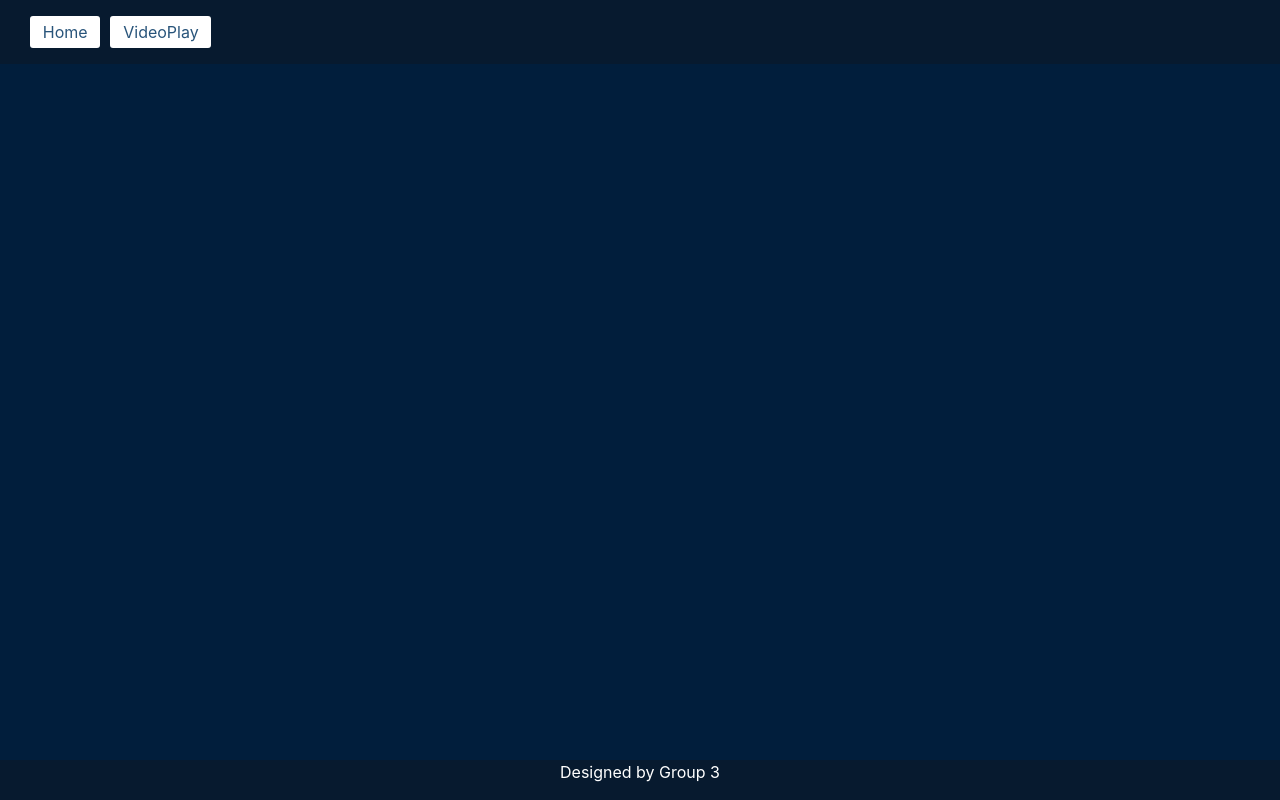
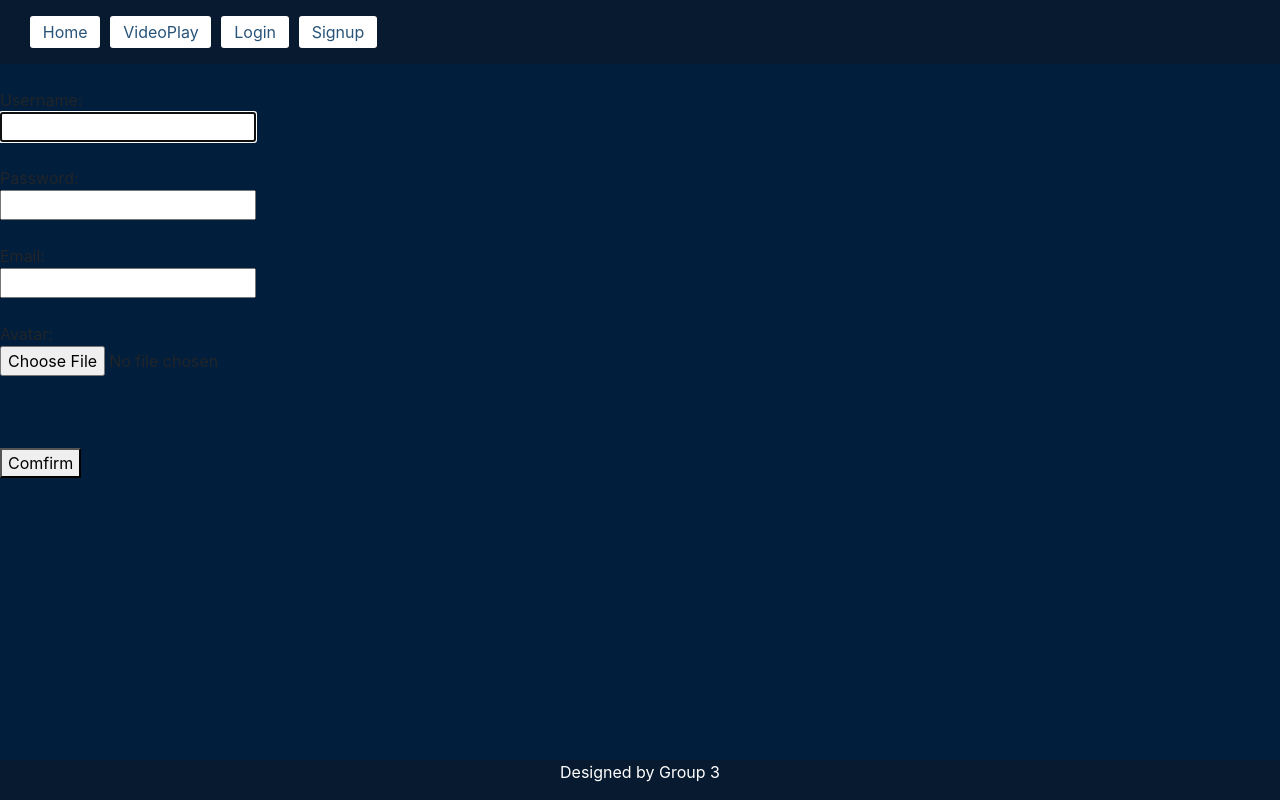
Before and after one commit to linyue1233/554-final-project, a React (Create React App) app in the folder client/: page /signup in a window 1280 px wide. Built offline with nearby package versions, Linux system fonts and the light colour scheme.

Commit message:
Signup and login pages

```diff
--- a/client/src/App.js
+++ b/client/src/App.js
@@ -8,6 +8,8 @@ import AllVideo from './components/AllVideo';
 import Home from './components/homePage/Home';
 import VideoPlay from './components/videoPlay/VideoPlay';
 import User from './components/User';
+import SignupPage from './components/SignupPage';
+import LoginPage from './components/LoginPage';
 
 async function postAvatar({ image, description }) {
     const formData = new FormData();
@@ -32,6 +34,11 @@ function App() {
                         <NavLink className="navlink" to="/videoPlay">
                             VideoPlay
                         </NavLink>
+                        <NavLink className="navlink" to="/login">
+                            Login</NavLink>
+                        <NavLink className="navlink" to="/signup">
+                            Signup
+                        </NavLink>
                     </nav>
                 </header>
                 <br />
@@ -40,6 +47,8 @@ function App() {
                         <Route index path="/" element={<Home />} />
                         <Route index path="/videoPlay" element={<VideoPlay />}/>
                         <Route path="/users/:id" element={<User />} />
+                        <Route path="/signup" element={<SignupPage/>}/>
+                        <Route path="/login" element={<LoginPage/>}/>
                         <Route
                             path="/videos/getAllVideosByTag/:tag"
                             element={<AllVideo />}
--- /dev/null
+++ b/client/src/components/LoginPage.js
@@ -0,0 +1,83 @@
+import axios, { Axios } from 'axios';
+import React from 'react';
+import '../App.css';
+
+function LoginPage(){
+    let email;
+    let password;
+    let body;
+
+    const handleSubmit = async(e)=>{
+        e.preventDefault();
+
+        try {
+            await axios({
+                method: 'POST',
+                url: '/users/login',
+                data: {
+                    email: email.value,
+                    password: password.value
+                }
+            });
+            window.location.href = '/';
+        } catch (e) {
+            alert("Either email or password is wrong");
+        }
+
+
+
+    }
+
+    body = (
+        <form className='form' id='create_user' onSubmit={handleSubmit}>
+
+            <div className='form-group'>
+                <label>
+                Email:
+                    <br/>
+                    <input
+                        ref={(node)=>{
+                            email = node;
+                        }}
+                    required
+
+                    />
+                </label>
+            </div>
+            <br/>
+
+            <div className='form-group'>
+                <label>
+                Password:
+                    <br/>
+                    <input type="password"
+                        ref={(node)=>{
+                            password = node;
+                        }}
+                    required
+
+                    />
+                </label>
+            </div>
+            <br/>
+
+
+            <br/>
+            <br/>
+            <br/>
+            <button className='button' type='submit'>
+                Comfirm
+            </button>
+        </form>
+    );
+
+    return(
+        <div>
+            {body}
+        </div>
+    );
+
+}
+
+
+export default  LoginPage;
--- a/client/src/components/SignupPage.js
+++ b/client/src/components/SignupPage.js
@@ -1,5 +1,6 @@
+import axios, { Axios } from 'axios';
 import React from 'react';
-
+import '../App.css';
 
 //username, email, password, avatar
 function SignupPage(){
@@ -8,16 +9,49 @@ function SignupPage(){
     let email;
     let avatar;
     let body;
+    let newAvatar;
 
-    const handleCreateUser = ()=>{
+
+    const handlefile = async (e)=>{
+        /*const formData = new FormData();
+        console.log(e.target.files[0]);
+        formData.append("avatar", e.target.files[0] );
+        newAvatar = await axios.post('/users/avatarImage',formData);
+        console.log(e.target.files[0]);
+        console.log(newAvatar); */
+        //const formData = new FormData();
+        //formData.append("avatar", e.target.files[0] );
+
+        newAvatar = "https://benchmoon-554.s3.amazonaws.com/1649987446046-WechatIMG915.jpeg";
+    }
+
+    const handleSubmit = async(e) =>{
+        e.preventDefault();
+
+        try {
+            await axios({
+                method: 'POST',
+                url: '/users/signup',
+                data: {
+                    username: username.value,
+                    password: password.value,
+                    email: email.value,
+                    avatar: newAvatar
+                }
+            });
+           window.location.href = '/login';
+        } catch (e) {
+            alert(e);
+        }
 
     }
 
+
     body = (
-        <form className='form' id='create_user' onSubmit={handleCreateUser}>
+        <form className='form' id='create_user' onSubmit={handleSubmit}>
             <div className='form-group'>
                 <label>
-                username:
+                Username:
                     <br/>
                     <input
                         ref={(node)=>{
@@ -31,7 +65,7 @@ function SignupPage(){
             <br/>
             <div className='form-group'>
                 <label>
-                password:
+                Password:
                     <br/>
                     <input type="password"
                         ref={(node)=>{
@@ -45,7 +79,7 @@ function SignupPage(){
             <br/>
             <div className='form-group'>
                 <label>
-                email:
+                Email:
                     <br/>
                     <input
                         ref={(node)=>{
@@ -59,13 +93,14 @@ function SignupPage(){
             <br/>
             <div className='form-group'>
                 <label>
-                avatar:
+                Avatar:
                     <br/>
-                    <input
+                    <input type="file" id='chooseAvatar'
+                    onChange={handlefile}
                         ref={(node)=>{
                             avatar = node;
                         }}
-                    required
+
 
                     />
                 </label>
```
Also changed, not shown: 2 other files (tests, documents, lock files or other folders).
